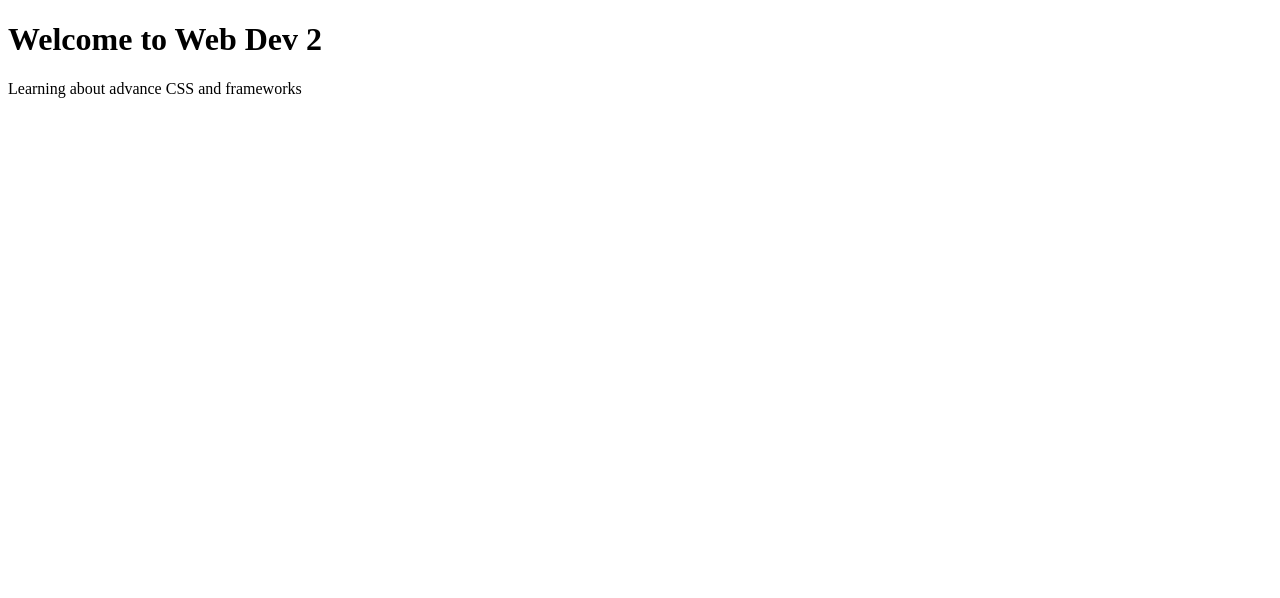
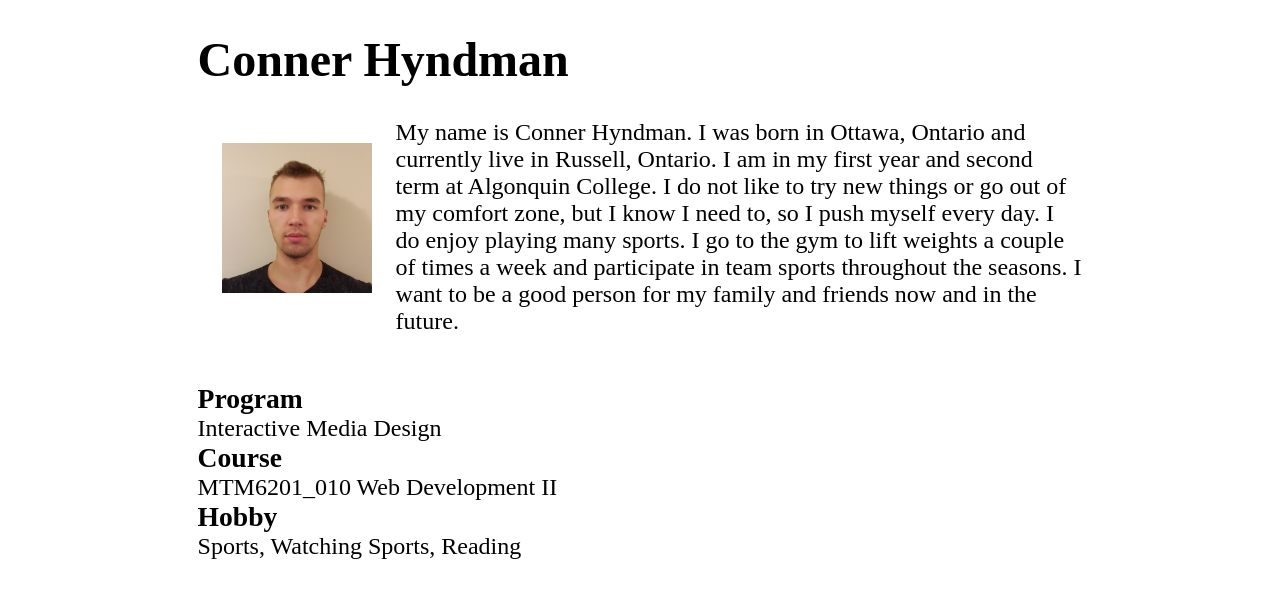
Before and after one commit to hynd0033/mtm6201-week1, a plain HTML site: page index.html in a window 1280 px wide. Drawn offline with Linux system fonts and the light colour scheme.

Commit message:
adds bio, image and list. Finishes assignment.

```diff
--- /dev/null
+++ b/css/styles.css
@@ -0,0 +1,28 @@
+.container {
+    width:70%;
+    margin:auto
+}
+
+img {
+    width: 150px;
+    height:auto;
+    float:left;
+    padding:1em;
+}
+
+body {
+    font-size: 24px;
+}
+
+p {
+    padding-bottom: 1em;
+}
+
+dt {
+    font-weight: bold;
+    font-size: 115%;
+}
+
+dd {
+    margin-left: 0;
+}
--- a/index.html
+++ b/index.html
@@ -4,12 +4,34 @@
     <meta charset="UTF-8">
     <meta http-equiv="X-UA-Compatible" content="IE=edge">
     <meta name="viewport" content="width=device-width, initial-scale=1.0">
-    <title> Web Dev 2 - Week 1 </title>
+    <title>Conner Hyndman</title>
+    <link href="css/styles.css" rel="stylesheet">
 </head>
 <body>
     <div class="container">
-        <h1>Welcome to Web Dev 2</h1>
-        <p>Learning about advance CSS and frameworks</p>
+        <h1>Conner Hyndman</h1>
+        <img src="images/conner_github.jpg" alt="conner hyndman">
+        <p>My name is Conner Hyndman. I was born in Ottawa, Ontario and
+        currently live in Russell, Ontario. I am in my first year and second
+        term at Algonquin College. I do not like to try new things or go out of
+        my comfort zone, but I know I need to, so I push myself every day. I do
+        enjoy playing many sports. I go to the gym to lift weights a couple of
+        times a week and participate in team sports throughout the seasons. I
+        want to be a good person for my family and friends now and in the
+        future.</p>
+    </div>
+
+    <div class="container">
+        <dl>
+            <dt>Program</dt>
+            <dd>Interactive Media Design</dd>
+
+            <dt>Course</dt>
+            <dd>MTM6201_010 Web Development II</dd>
+
+            <dt>Hobby</dt>
+            <dd>Sports, Watching Sports, Reading</dd>
+        </dl>
     </div>
 </body>
 </html>
```
Also changed, not shown: images/conner_github.jpg (added).
